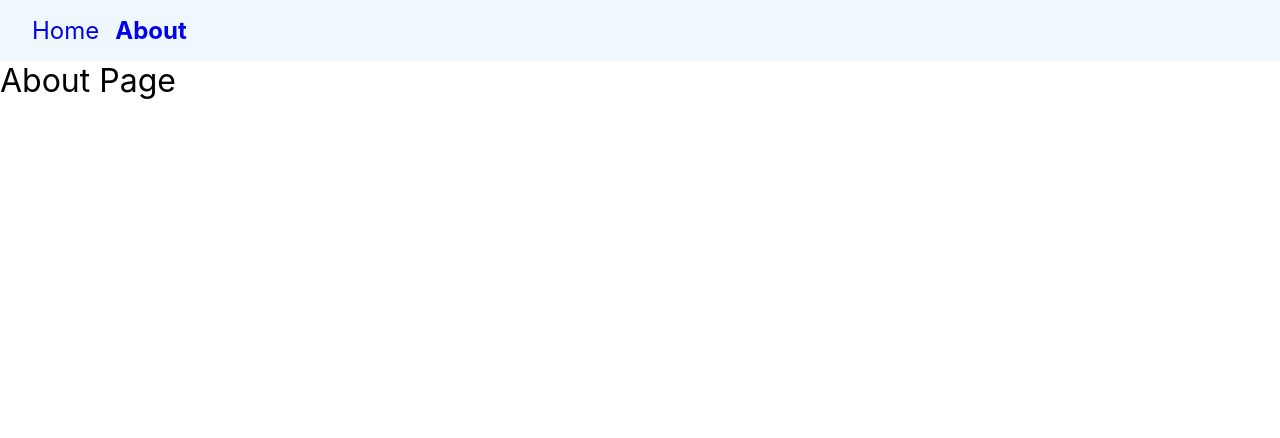
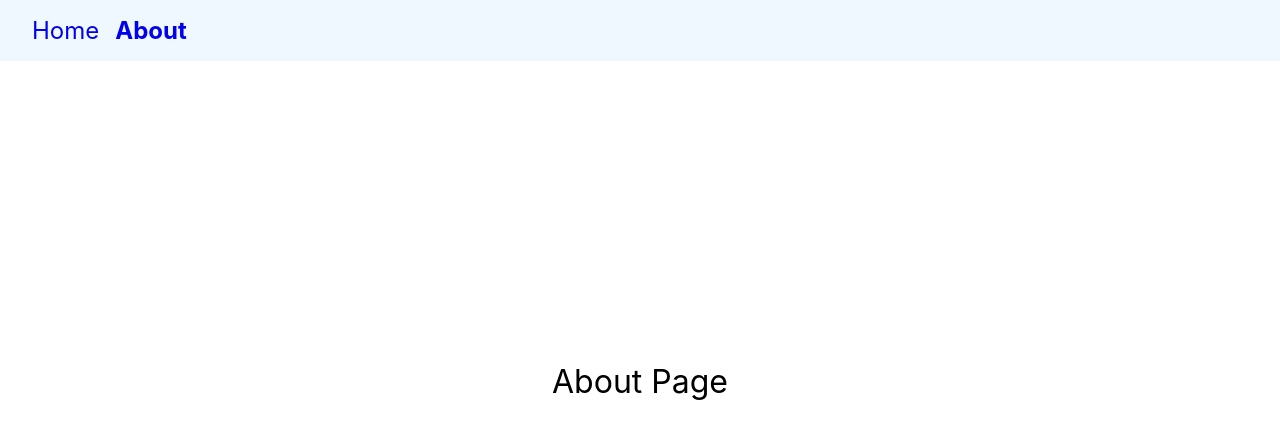
Before and after one commit to UtkarshPathrabe/React-Router-Demo, a React (Create React App) app: page /about in a window 1280 px wide. Shown: the top 438 px of the page. Built offline with nearby package versions, Linux system fonts and the light colour scheme.

Commit message:
Update About.jsx

```diff
--- a/src/components/About.jsx
+++ b/src/components/About.jsx
@@ -1,6 +1,10 @@
 const About = () => {
     return (
-        <div style={{ fontSize: '2rem' }}>About Page</div>
+        <>
+            <div style={{ height: '80vh', display: 'flex', justifyContent: 'center', alignItems: 'center', fontSize: '2rem', width: '100%' }}>
+                About Page
+            </div>
+        </>
     );
 };
 
```
